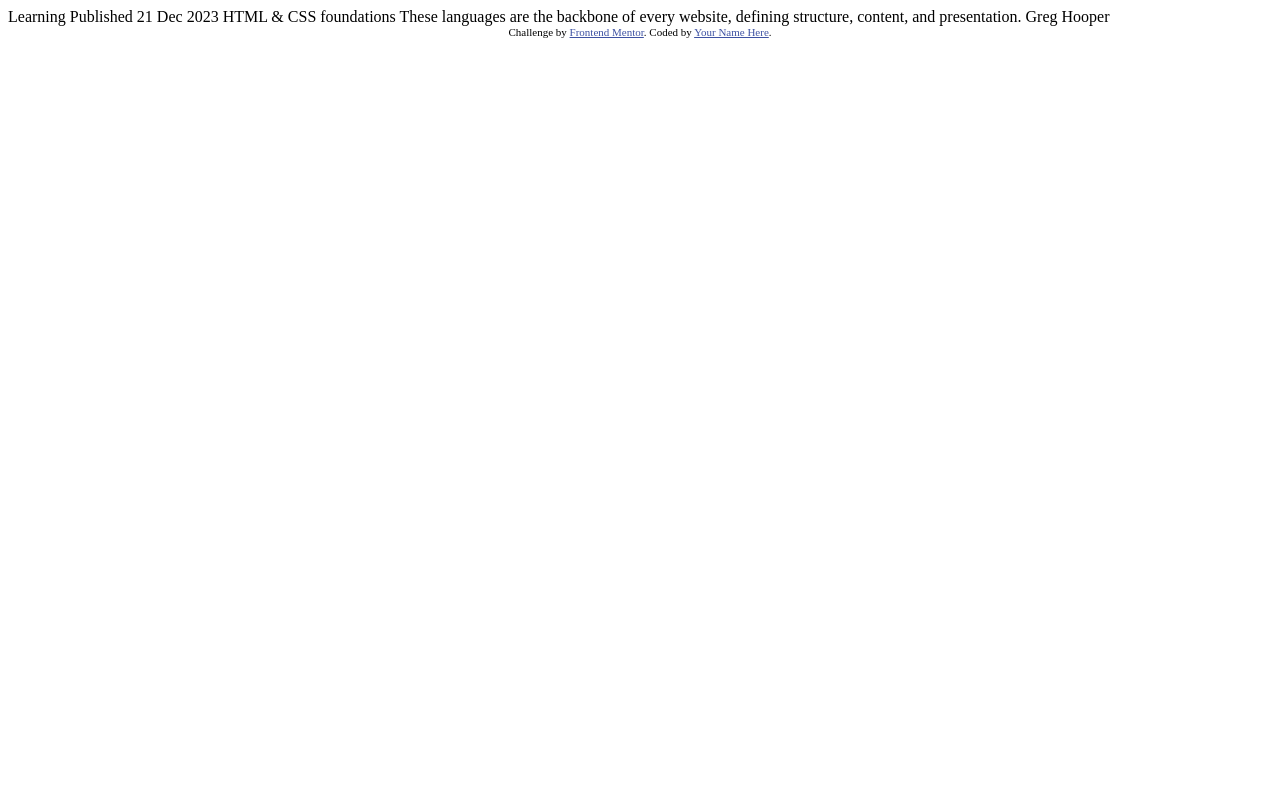
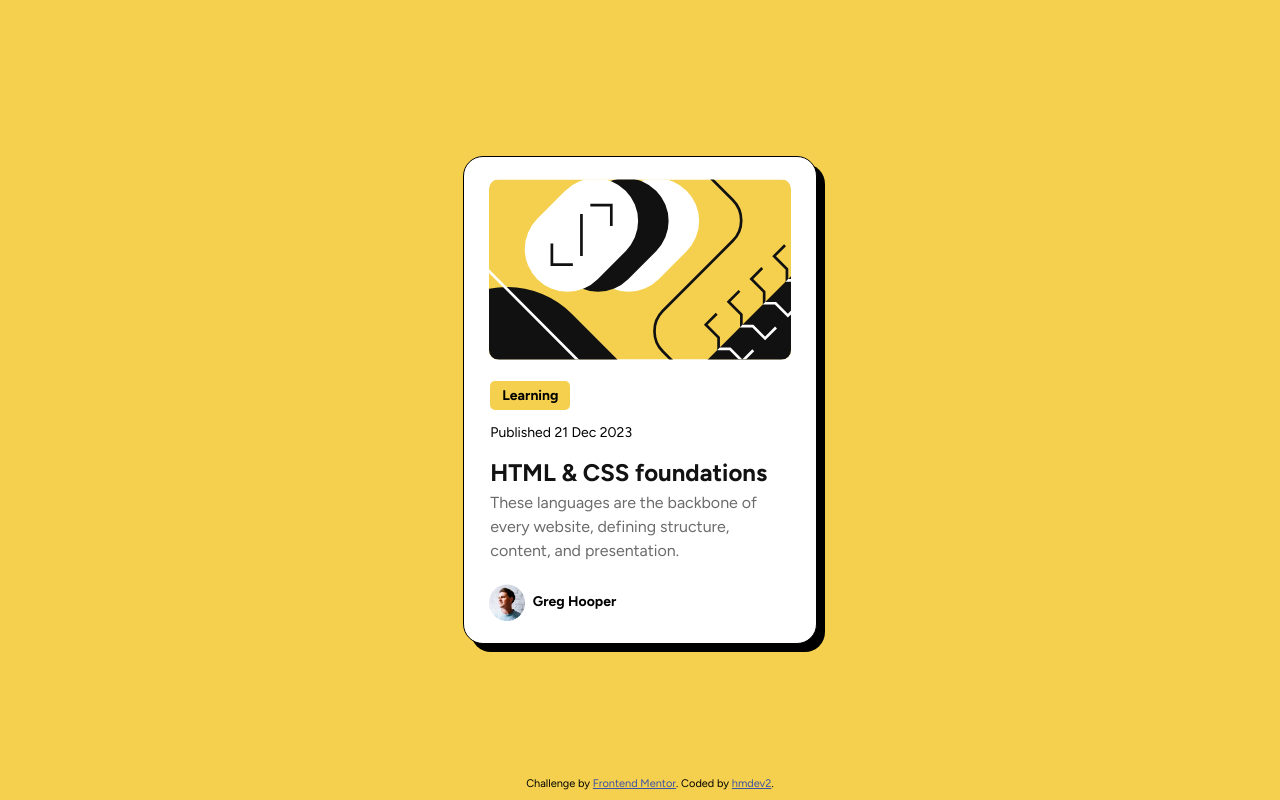
Before and after one commit to hmdev2/blog-preview-card, a plain HTML site: page index.html in a window 1280 px wide. Drawn offline with Linux system fonts and the light colour scheme.

Commit message:
alterações

```diff
--- /dev/null
+++ b/assets/css/style.css
@@ -0,0 +1,147 @@
+* {
+	margin: 0;
+	padding: 0;
+	font-family: "Figtree", sans-serif;
+}
+
+/***Colors****************/
+
+:root {
+	--yellow-color: hsl(47, 88%, 63%);
+	--white-color: hsl(0, 0%, 100%);
+	--gray-500: hsl(0, 0%, 42%);
+	--gray-950: hsl(0, 0%, 7%);
+}
+
+
+/***Typography**************/
+
+.textPreset {
+	line-height: 150%;
+	letter-spacing: 0px;
+}
+
+.f-eb24 {
+	font-size: 24px;
+	font-weight: bold;
+}
+
+.f-eb14 {
+	font-size: 14px;
+	font-weight: bold;
+}
+
+.f-m14 {
+	font-size: 14px;
+}
+
+.f-m16 {
+	font-size: 16px;
+}
+
+
+/**/
+
+body, html {
+	height: 100%;
+}
+
+body {
+	background-color: var(--yellow-color);
+	display: flex;
+	flex-direction: column;
+	justify-content: center;
+	align-items: center;
+	min-height: 100hv;
+}
+
+section {
+	display: flex;
+	flex-direction: column;
+	align-items: center;
+}
+
+#container {
+	background-color: var(--white-color);
+	display: flex;
+	flex-direction: column;
+	align-items: center;
+
+	width: 50%;
+	border: 1px solid black;
+	border-radius: 20px;
+	box-shadow: 8px 8px rgba(0, 0, 0, 1.0);
+	transition: box-shadow 0.5s ease;
+}
+
+#container:hover {
+	box-shadow: 16px 16px rgba(0, 0, 0, 1.0);
+}
+
+#container:hover h1 {
+	color: var(--yellow-color);
+}
+
+#image {
+	width: 86%;
+	margin-top: 6%;
+	margin-bottom: 6%;
+	border-radius: 10px;
+	overflow: hidden;
+}
+
+.img-fluid {
+	max-width: 100%;
+	height: auto;
+	display: block;
+}
+
+#content {
+ 	width: 85%;
+ 	margin-bottom: 6%;
+ 	display: flex;
+ 	flex-direction: column;
+ 	gap: 12px;
+}
+
+#content button {
+	background-color: var(--yellow-color);
+	border-radius: 5px;
+	padding: 4px 12px;
+	border-style: none;
+}
+
+#content h1 {
+	color: var(--gray-950);
+	transition: color 0.5s ease;
+}
+
+#content p {
+	color: var(--gray-500);
+}
+
+#footer {
+	display: flex;
+	flex-direction: row;
+	margin-bottom: 6%;
+	margin-left: 7%;
+	margin-right: auto;
+}
+
+#footer img {
+	width: 25%;
+	margin-right: 5%;
+}
+
+#footer h4 {
+	padding-top: 5%;
+}
+
+footer {
+	position: fixed;
+	bottom: 0;
+	left: 0;
+	width: 100%;
+	text-align: center;
+	padding: 10px;
+}
--- a/index.html
+++ b/index.html
@@ -4,7 +4,13 @@
     <meta charset="UTF-8">
     <meta name="viewport" content="width=device-width, initial-scale=1.0"> <!-- displays site properly based on user's device -->
 
+    <link rel="preconnect" href="https://fonts.googleapis.com">
+    <link rel="preconnect" href="https://fonts.gstatic.com" crossorigin>
+    <link href="https://fonts.googleapis.com/css2?family=Figtree:ital,wght@0,300..900;1,300..900&display=swap" rel="stylesheet">
+
     <link rel="icon" type="image/png" sizes="32x32" href="./assets/images/favicon-32x32.png">
+
+    <link rel="stylesheet" type="text/css" href="assets/css/style.css">
 
     <title>Frontend Mentor | Blog preview card</title>
 
@@ -16,19 +22,37 @@
   </head>
   <body>
 
-  Learning
+      <main class="content">
+        <section>
+          <div id="container" arial-label="blog preview card">
+            <div id="image">
+              <img class="img-fluid" src="assets/images/illustration-article.svg" alt="illustrative image">
+            </div>
+            <div id="content">
+              <div>
+                <button class="f-eb14 textPreset">Learning</button>
+              </div>
+              <div>
+                <span class="f-m14 textPreset">Published 21 Dec 2023</span>
+              </div>
+              <div>
+                <h1 class="f-eb24 textPreset">HTML & CSS foundations</h1>
+                <p class="f-m16 textPreset">These languages are the backbone of every website, defining structure, content, and presentation.</p>
+              </div>
+            </div>
+            <div id="footer">
+              <img class="img-fluid" src="assets/images/image-avatar.webp" alt="Profile picture of Greg Hooper">
+              <h4 class="f-eb14 textPreset">Greg Hooper</h4>
+            </div>
+          </div>
+        </section>
+      </main>
 
-  Published 21 Dec 2023
-
-  HTML & CSS foundations
-
-  These languages are the backbone of every website, defining structure, content, and presentation.
-
-  Greg Hooper
-
+      <footer arial-label="page footer">
         <div class="attribution">
           Challenge by <a href="https://www.frontendmentor.io?ref=challenge" target="_blank">Frontend Mentor</a>.
-    Coded by <a href="#">Your Name Here</a>.
+          Coded by <a href="https://github.com/hmdev2/" target="_blank">hmdev2</a>.
         </div>
+      </footer>
   </body>
 </html>
```
Lines whose indentation alone changed are shown as unchanged.
